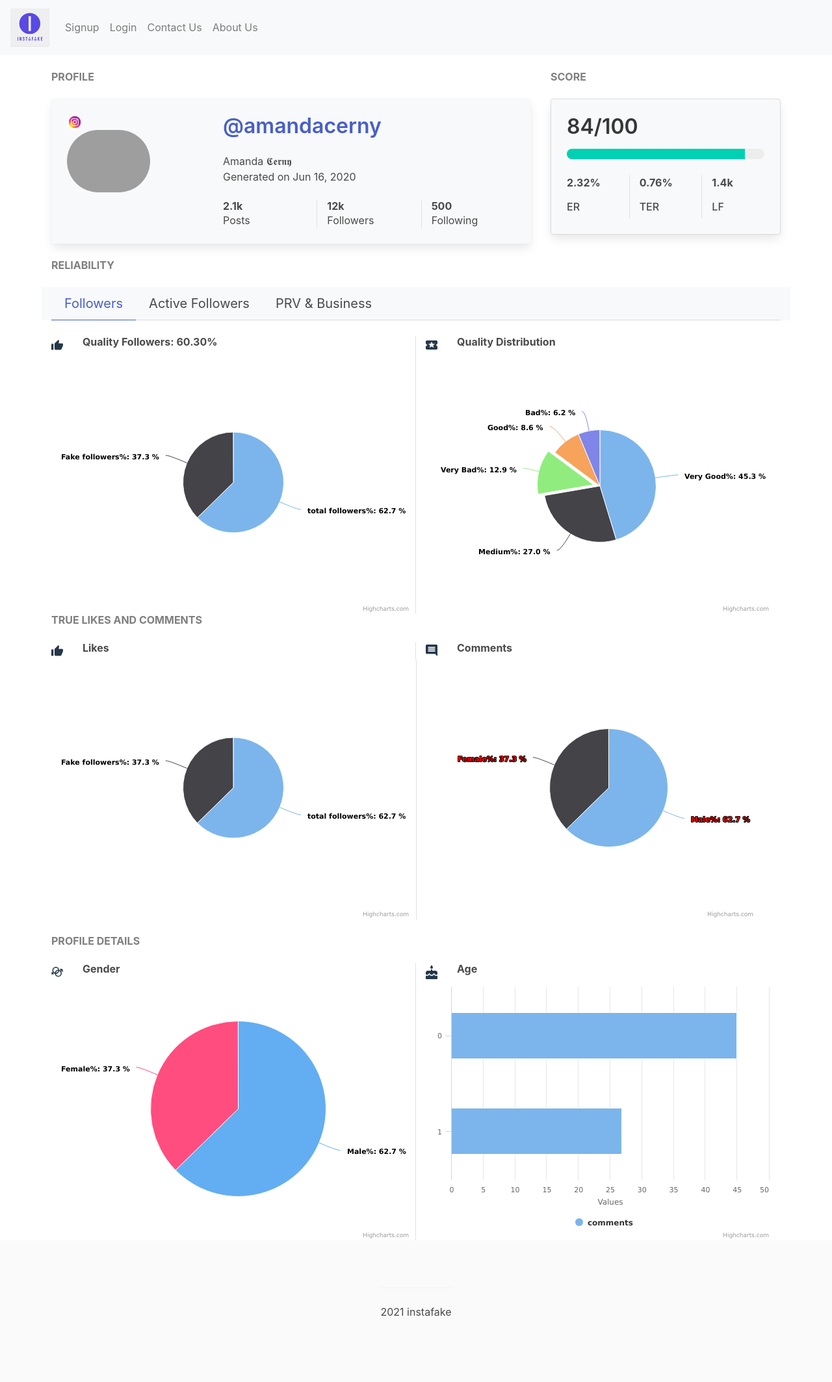
After one commit to pun1sh3r/fakebro, a Flask app: page /profile/1 in a window 1280 px wide. The commit adds this page. Shown: the whole page at 65% size. Run offline with Flask 2, Linux system fonts and the light colour scheme; some libraries are stand-ins or nearby versions; grey boxes are pictures that could not be loaded.

Commit message:
adding profile template

```diff
--- a/routes.py
+++ b/routes.py
@@ -14,16 +14,21 @@ def load_user(user_id):
     return User.query.get(int(user_id))
 
 
-@app.route('/',methods=['GET','POST'])
-@login_required
+@app.route('/profile/<int:profile_id>')
+def profile(profile_id):
+    return render_template('profile.html')
+
+
+@app.route('/home',methods=['GET','POST'])
+#@login_required
 def index():
     searchform = SearchForm()
     if searchform.validate_on_submit():
         with BrowserDriverInit() as browser:
             ig_username = searchform.ig_username.data
-            #followers = crawl_followers(browser,ig_username)
-            #fake_followers = audit_followers(browser, followers)
-            fake_followers = defaultdict(None, {'nu11byt3sss': {'score': 1.5}, 'pascaleochoa3': {'score': 1.5}, 'auroraflores242': {'score': 1.5}, 'sariyahsosa': {'score': 1.5}})
+            followers = crawl_followers(browser,ig_username)
+            fake_followers = audit_followers(browser, followers)
+            #fake_followers = defaultdict(None, {'nu11byt3sss': {'score': 1.5}, 'pascaleochoa3': {'score': 1.5}, 'auroraflores242': {'score': 1.5}, 'sariyahsosa': {'score': 1.5}})
             followers = 100
             return render_template('index.html',form=searchform,ig_username=ig_username,follower_count=followers,fake_count=len(fake_followers))
 
--- a/templates/base.html
+++ b/templates/base.html
@@ -15,6 +15,9 @@
   <script src="https://stackpath.bootstrapcdn.com/bootstrap/4.2.1/js/bootstrap.min.js" integrity="sha384-B0UglyR+jN6CkvvICOB2joaf5I4l3gm9GU6Hc1og6Ls7i6U/mkkaduKaBhlAXv9k" crossorigin="anonymous"></script>
 
 
+
+
+
 <body>
 
 <!-- Navbar Component -->
@@ -29,15 +32,19 @@
         {% if current_user.is_authenticated %}
 
           <li class="nav-item active">
-          <a class="nav-link" href="/">Home <span class="sr-only">(current)</span></a>
+          <a class="nav-link" href="{{ url_for('index') }}">Home <span class="sr-only">(current)</span></a>
         </li>
           {% endif %}
+         {% if not current_user.is_authenticated %}
         <li class="nav-item">
-          <a class="nav-link" href="/register">Signup</a>
+          <a class="nav-link" href="{{ url_for('register') }}">Signup</a>
         </li>
+
         <li class="nav-item">
-          <a class="nav-link" href="/login">Login</a>
+
+          <a class="nav-link" href="{{ url_for('login') }}">Login</a>
         </li>
+        {% endif %}
          <li class="nav-item">
           <a class="nav-link" href="#">Contact Us</a>
         </li>
--- a/templates/login.html
+++ b/templates/login.html
@@ -12,7 +12,7 @@
         <div class="col">
 
             <h4 class="h2">Login</h4>
-        <p>dont have an account? <a href="/register">Register</a> </p>
+        <p>dont have an account? <a href="{{ url_for('register')}}">Register</a> </p>
 
     <form action="" method="POST">
         {{ form.hidden_tag() }}
--- /dev/null
+++ b/templates/profile.html
@@ -0,0 +1,531 @@
+{% extends "base.html" %}
+{% block content %}
+<head>
+      <script src = "https://ajax.googleapis.com/ajax/libs/jquery/2.1.3/jquery.min.js"></script>
+      <script src = "https://code.highcharts.com/highcharts.js"></script>
+    <script type="text/javascript">
+         $(document).ready(function() {
+            var chart = {
+               plotBackgroundColor: null,
+               plotBorderWidth: null,
+               plotShadow: false
+            };
+            var title = {
+               text: ''
+            };
+            var tooltip = {
+               pointFormat: '{series.name}: <b>{point.percentage:.1f}%</b>'
+            };
+            var plotOptions = {
+               pie: {
+                  allowPointSelect: true,
+                  cursor: 'pointer',
+
+                  dataLabels: {
+                     enabled: true,
+                     format: '<b>{point.name}%</b>: {point.percentage:.1f} %',
+                     style: {
+                        color: (Highcharts.theme && Highcharts.theme.contrastTextColor)||
+                        'black'
+                     },
+                     showInLegend : true
+                  }
+               }
+            };
+            var series = [{
+               type: 'pie',
+               name: 'Distribution by numbers',
+               data: [
+                  ['Very Good',   45.0],
+                  ['Medium',       26.8],
+                  {
+                     name: 'Very Bad',
+                     y: 12.8,
+                     sliced: true,
+                     selected: true
+                  },
+
+                  ['Good',    8.5],
+                  ['Bad',     6.2],
+
+               ]
+            }];
+            var json = {};
+            json.chart = chart;
+            json.title = title;
+            json.tooltip = tooltip;
+            json.series = series;
+            json.plotOptions = plotOptions;
+            $('#Distchart').highcharts(json);
+         });
+
+         $(document).ready(function() {
+            var chart = {
+               plotBackgroundColor: null,
+               plotBorderWidth: null,
+               plotShadow: false
+            };
+            var title = {
+               text: ''
+            };
+            var tooltip = {
+               pointFormat: '{series.name}: <b>{point.percentage:.1f}%</b>'
+            };
+            var plotOptions = {
+               pie: {
+                  allowPointSelect: true,
+                  cursor: 'pointer',
+
+                  dataLabels: {
+                     enabled: true,
+                     format: '<b>{point.name}%</b>: {point.percentage:.1f} %',
+                     style: {
+                        color: (Highcharts.theme && Highcharts.theme.contrastTextColor)||
+                        'black'
+                     }
+                  }
+               }
+            };
+            var series = [{
+               type: 'pie',
+               name: 'Follower Statistics',
+               data: [
+                  ['total followers',   45.0],
+                  ['Fake followers',       26.8],
+
+
+
+               ]
+            }];
+            var json = {};
+            json.chart = chart;
+            json.title = title;
+            json.tooltip = tooltip;
+            json.series = series;
+            json.plotOptions = plotOptions;
+            $('#qFollowers').highcharts(json);
+         });
+
+          $(document).ready(function() {
+            var chart = {
+               plotBackgroundColor: null,
+               plotBorderWidth: null,
+               plotShadow: false
+            };
+            var title = {
+               text: ''
+            };
+            var tooltip = {
+               pointFormat: '{series.name}: <b>{point.percentage:.1f}%</b>'
+            };
+            var plotOptions = {
+               pie: {
+                  allowPointSelect: true,
+                  cursor: 'pointer',
+
+                  dataLabels: {
+                     enabled: true,
+                     format: '<b>{point.name}%</b>: {point.percentage:.1f} %',
+                     style: {
+                        color: (Highcharts.theme && Highcharts.theme.contrastTextColor)||
+                        'black'
+                     }
+                  }
+               }
+            };
+            var series = [{
+               type: 'pie',
+               name: 'Follower Statistics',
+               data: [
+                  ['total followers',   45.0],
+                  ['Fake followers',       26.8],
+
+
+
+               ]
+            }];
+            var json = {};
+            json.chart = chart;
+            json.title = title;
+            json.tooltip = tooltip;
+            json.series = series;
+            json.plotOptions = plotOptions;
+            $('#likes').highcharts(json);
+         });
+
+          $(document).ready(function() {
+            var chart = {
+               plotBackgroundColor: null,
+               plotBorderWidth: null,
+               plotShadow: false
+            };
+            var title = {
+               text: ''
+            };
+            var tooltip = {
+               pointFormat: '{series.name}: <b>{point.percentage:.1f}%</b>'
+            };
+            var plotOptions = {
+               pie: {
+                  allowPointSelect: true,
+                  cursor: 'pointer',
+
+                  dataLabels: {
+                     enabled: true,
+                     format: '<b>{point.name}%</b>: {point.percentage:.1f} %',
+                     style: {
+                        color: (Highcharts.theme && Highcharts.theme.contrastTextColor)||
+                        'red'
+                     }
+                  }
+               }
+            };
+            var series = [{
+               type: 'pie',
+               name: 'Gender',
+               data: [
+                  ['Male',   45.0],
+                  ['Female',       26.8],
+
+
+
+               ]
+            }];
+            var json = {};
+            json.chart = chart;
+            json.title = title;
+            json.tooltip = tooltip;
+            json.series = series;
+            json.plotOptions = plotOptions;
+            $('#comments').highcharts(json);
+         });
+
+         $(document).ready(function() {
+            var chart = {
+               plotBackgroundColor: null,
+               plotBorderWidth: null,
+               plotShadow: false
+            };
+            var title = {
+               text: ''
+            };
+            var tooltip = {
+               pointFormat: '{series.name}: <b>{point.percentage:.1f}%</b>'
+            };
+            var plotOptions = {
+               pie: {
+                  allowPointSelect: true,
+                  cursor: 'pointer',
+                  colors: ['#63ADF2','#FF4D80'],
+                  dataLabels: {
+                     enabled: true,
+                     format: '<b>{point.name}%</b>: {point.percentage:.1f} %',
+                     style: {
+                        color: (Highcharts.theme && Highcharts.theme.contrastTextColor)||
+                        'black'
+                     }
+                  }
+               }
+            };
+            var series = [{
+               type: 'pie',
+               name: 'Gender',
+               data: [
+                  ['Male',   45.0],
+                  ['Female',       26.8],
+
+
+
+               ]
+            }];
+            var json = {};
+            json.chart = chart;
+            json.title = title;
+            json.tooltip = tooltip;
+            json.series = series;
+            json.plotOptions = plotOptions;
+            $('#gender').highcharts(json);
+         });
+
+         $(document).ready(function() {
+            var chart = {
+               plotBackgroundColor: null,
+               plotBorderWidth: null,
+               plotShadow: false
+            };
+            var title = {
+               text: ''
+            };
+            var tooltip = {
+               pointFormat: '{series.name}: <b>{point.percentage:.1f}%</b>'
+            };
+            var plotOptions = {
+               pie: {
+                  allowPointSelect: true,
+                  cursor: 'pointer',
+
+
+                  dataLabels: {
+                     enabled: true,
+                     format: '<b>{point.name}%</b>: {point.percentage:.1f} %',
+                     style: {
+                        color: (Highcharts.theme && Highcharts.theme.contrastTextColor)||
+                        'black'
+                     }
+                  }
+               }
+            };
+            var series = [{
+               type: 'bar',
+               name: 'comments',
+               data: [
+                  ['True',   45.0],
+                  ['Suspicious',       26.8],
+
+
+
+               ]
+            }];
+            var json = {};
+            json.chart = chart;
+            json.title = title;
+            json.tooltip = tooltip;
+            json.series = series;
+            json.plotOptions = plotOptions;
+            $('#age').highcharts(json);
+         });
+
+
+
+      </script>
+
+</head>
+
+
+<body>
+   <div class="container">
+      <div class="row">
+         <div class='col-md-8'>
+            <br>
+            <h1 class=" text-black-50 font-weight-bold  ">PROFILE</h1>
+            <br>
+            <div class="card border-0" >
+               <div class="card-content bg-light">
+                  <div class="row  ">
+                     <div class="col-md-4" >
+                     <a href="https://www.instagram.com/amandacerny">
+                        <figure class="image is-24x24">
+                           <img class="is-rounded" src="../static/instagram.png">
+                        </figure>
+                        <figure class="image is-128x128">
+                           <img class="is-rounded " src="https://pbs.twimg.com/profile_images/1401055960618213378/h3gabYzI.jpg">
+                        </figure>
+                     </a>
+                     </div>
+                  <div class="col-md-8 ">
+                     <h1 class="title">
+                        <a href="https://www.instagram.com/amandacerny">@amandacerny</a>
+                     </h1>
+                     <p  class="profile-description">Amanda 𝕮𝖊𝖗𝖓𝖞</p>
+                     <p _ class="profile-description"> Generated on Jun 16, 2020 </p>
+                     <br>
+                     <div class="row">
+                        <div class="col border-right">
+                           <h1 class="font-weight-bold">2.1k </h1>
+                           <p>Posts</p>
+                        </div>
+                        <div class="col border-right">
+                           <h1 class="font-weight-bold">12k </h1>
+                           <p>Followers</p>
+                        </div>
+                        <div class="col">
+                           <h1 class="font-weight-bold">500 </h1>
+                           <p>Following</p>
+                        </div>
+                     </div>
+                  </div>
+               </div>
+            </div>
+         </div>
+
+      </div>
+          <div class="col-md-4 ">
+         <br>
+         <h1 class=" text-black-50 font-weight-bold">SCORE</h1>
+         <br>
+         <div class="card">
+            <div class="card-content bg-light">
+               <div class="content">
+                  <h1>84/100</h1>
+                  <progress class="progress is-primary" value="90" max="100">90%</progress>
+                  <div class="row">
+                     <div class="col border-right">
+                        <p class="font-weight-bold">2.32% </p>
+                        <p class="h6">ER</p>
+                     </div>
+                     <div class="col border-right">
+                        <p class="font-weight-bold">0.76% </p>
+                        <p class="h6">TER</p>
+                     </div>
+                     <div class="col">
+                        <p class="font-weight-bold">1.4k</p>
+                        <p class="h6">LF</p>
+                     </div>
+                  </div>
+               </div>
+            </div>
+         </div>
+      </div>
+       </div>
+       <br>
+      <div class="row">
+         <div class="col-md">
+            <h1 class="text-black-50 font-weight-bold">RELIABILITY</h1>
+         </div>
+      </div>
+       <br>
+      <div class="row bg-light">
+         <div class="col-md">
+            <div class="tabs is-medium">
+              <ul>
+                <li class="is-active"><a>Followers</a></li>
+                <li><a>Active Followers</a></li>
+                <li><a>PRV & Business</a></li>
+              </ul>
+            </div>
+         </div>
+      </div>
+      <br>
+      <div class="row">
+        <div class="col-md-6 border-right">
+            <div class="row">
+                <div class="col-md-1">
+                    <img src="../static/likes.png">
+                </div>
+                 <div class="col-md-5">
+                    <p class="h6 font-weight-bold">Quality Followers: 60.30%</p>
+                </div>
+            </div>
+
+        </div>
+        <div class="col-md-6">
+            <div class="row">
+                <div class="col-md-1">
+                    <img src="../static/quality.png">
+                </div>
+                 <div class="col-md-5">
+                    <p class="h6 font-weight-bold">Quality Distribution</p>
+                </div>
+            </div>
+        </div>
+      </div>
+
+       <div class="row">
+            <div class="col-md-6 border-right">
+                <div id = "qFollowers" style = "width: 560px; height: 400px; margin: 0 auto"></div>
+            </div>
+            <div class="col-md-6">
+                <div id = "Distchart" style = "width: 530px; height: 400px; margin: 0 auto"></div>
+            </div>
+
+       </div>
+
+
+       <div class="row">
+         <div class="col-md">
+            <h1 class="text-black-50 font-weight-bold">TRUE LIKES AND COMMENTS</h1>
+         </div>
+      </div>
+       <br>
+      <div class="row">
+        <div class="col-md-6 border-right ">
+            <div class="row">
+                <div class="col-md-1 ">
+                    <img src="../static/likes.png">
+                </div>
+                 <div class="col-md-5">
+                    <p class="h6 font-weight-bold">Likes</p>
+
+                </div>
+            </div>
+
+
+        </div>
+        <div class="col-6">
+            <div class="row">
+                <div class="col-md-1">
+                    <img src="../static/Comments.png">
+                </div>
+                 <div class="col-md-3">
+                    <p class="h6 font-weight-bold">Comments</p>
+                </div>
+            </div>
+        </div>
+      </div>
+      <div class="row">
+        <div class="col-md-6 ">
+        <div id = "likes" style = "width: 560px; height: 400px; margin: 0 auto"></div>
+        </div>
+        <div class="col-md-6 border-left">
+        <div id = "comments" style = "width: 480px; height: 400px; margin: 0 auto"></div>
+        </div>
+      </div>
+       <br>
+      <div class="row">
+         <div class="col-md">
+            <h1 class="text-black-50 font-weight-bold">PROFILE DETAILS</h1>
+         </div>
+      </div>
+       <br>
+      <div class="row">
+        <div class="col-md-6 border-right ">
+            <div class="row">
+                <div class="col-md-1 ">
+                    <img src="../static/gender.png">
+                </div>
+                 <div class="col-md-5">
+                    <p class="h6 font-weight-bold">Gender</p>
+
+                </div>
+            </div>
+
+
+        </div>
+        <div class="col-6">
+            <div class="row">
+                <div class="col-md-1">
+                    <img src="../static/age.png">
+                </div>
+                 <div class="col-md-3">
+                    <p class="h6 font-weight-bold">Age</p>
+                </div>
+            </div>
+        </div>
+      </div>
+       <div class="row">
+            <div class="col-md-6 border-right">
+                <div id = "gender" style = "width: 560px; height: 400px; margin: 0 auto"></div>
+            </div>
+            <div class="col-md-6">
+                <div id = "age" style = "width: 530px; height: 400px; margin: 0 auto"></div>
+            </div>
+
+       </div>
+
+
+
+
+
+
+
+
+
+
+   </div>
+
+
+
+
+   </div>
+</body>
+{% endblock %}
--- a/templates/register.html
+++ b/templates/register.html
@@ -12,7 +12,7 @@
         <div class="col">
 
             <h4 class="h2">Sign Up</h4>
-        <p>already have an account? <a href="/">Log in</a> </p>
+        <p>already have an account? <a href="{{ url_for('login')}}">Log in</a> </p>
 
     <form action="" method="POST">
         {{ form.hidden_tag() }}
```
Also changed, not shown: models.py (+11 -2 lines), templates/index.html (+12 -9 lines), templates/test.html (added, +68 -0 lines), static/age.png (added), static/comments.png (added), static/followers.png (added), static/gender.png (added), static/instagram.png (added), static/likes.png (added), static/quality.png (added).
